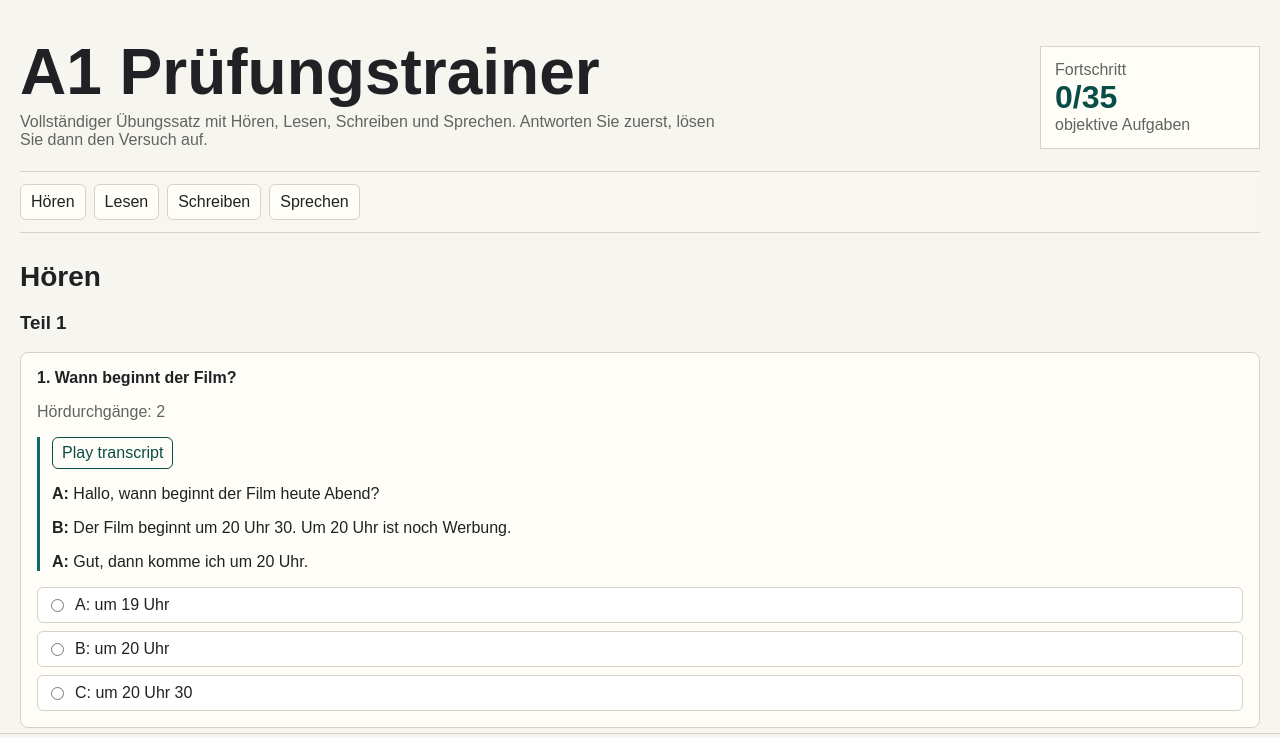
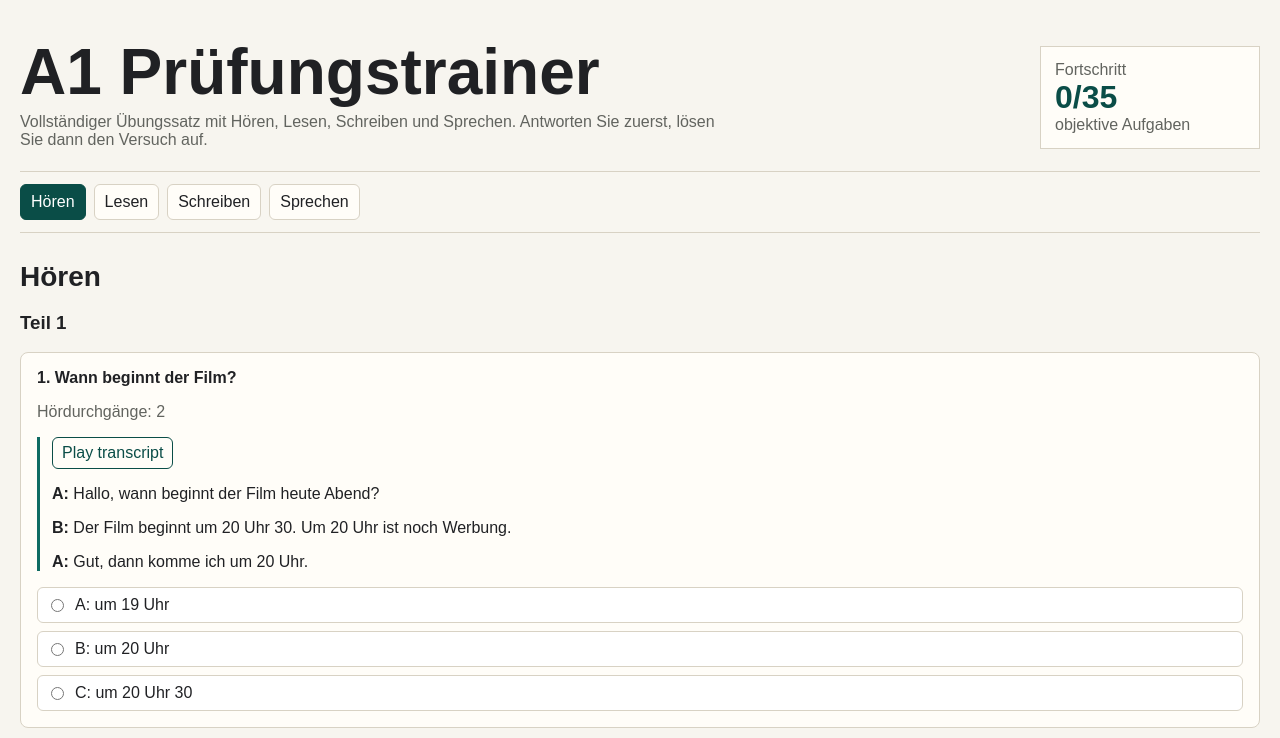
Before and after one commit to Ar000sh/a1pruefung, a Next.js app: page / in a window 1280 px wide. Shown: the top 738 px of the page. Built offline with nearby package versions, Linux system fonts and the light colour scheme.

Commit message:
feat: show exam sections one at a time

```diff
--- a/app/globals.css
+++ b/app/globals.css
@@ -46,7 +46,8 @@ textarea {
 .score-panel { border: 1px solid var(--line); background: var(--card); padding: 14px; min-width: 220px; }
 .score-value { display: block; font-size: 2rem; font-weight: 700; color: var(--accent-strong); }
 .section-nav { position: sticky; top: 0; z-index: 10; display: flex; gap: 8px; flex-wrap: wrap; padding: 12px 0; background: color-mix(in srgb, var(--paper) 92%, white); border-bottom: 1px solid var(--line); }
-.section-nav a { color: var(--ink); text-decoration: none; border: 1px solid var(--line); background: var(--card); padding: 8px 10px; border-radius: 6px; }
+.section-nav button { color: var(--ink); border: 1px solid var(--line); background: var(--card); padding: 8px 10px; border-radius: 6px; cursor: pointer; }
+.section-nav button.active { color: #fff; border-color: var(--accent-strong); background: var(--accent-strong); }
 .exam-section { padding: 28px 0; border-bottom: 1px solid var(--line); }
 .section-heading { margin: 0 0 16px; font-size: 1.75rem; }
 .question-card { background: var(--card); border: 1px solid var(--line); border-radius: 8px; padding: 16px; margin: 12px 0; }
@@ -71,7 +72,7 @@ textarea {
 .primary-button { padding: 11px 16px; color: #fff; background: var(--accent-strong); }
 .secondary-button { padding: 11px 16px; color: var(--accent-strong); background: var(--card); }
 .small-button:disabled, .primary-button:disabled, .secondary-button:disabled, input:disabled, textarea:disabled { cursor: not-allowed; opacity: 0.68; }
-.small-button:focus-visible, .primary-button:focus-visible, .secondary-button:focus-visible, input:focus-visible, textarea:focus-visible, a:focus-visible { outline: 3px solid color-mix(in srgb, var(--accent) 45%, white); outline-offset: 2px; }
+.small-button:focus-visible, .primary-button:focus-visible, .secondary-button:focus-visible, .section-nav button:focus-visible, input:focus-visible, textarea:focus-visible, a:focus-visible { outline: 3px solid color-mix(in srgb, var(--accent) 45%, white); outline-offset: 2px; }
 .action-bar { position: fixed; left: 0; right: 0; bottom: 0; z-index: 20; background: rgba(247, 245, 239, 0.96); border-top: 1px solid var(--line); }
 .action-bar-inner { width: min(1240px, calc(100% - 28px)); margin: 0 auto; padding: 12px 0; display: flex; gap: 10px; justify-content: flex-end; flex-wrap: wrap; }
 @media (max-width: 760px) {
--- a/components/exam/ExamApp.tsx
+++ b/components/exam/ExamApp.tsx
@@ -2,8 +2,9 @@
 
 import type { JSX } from "react";
 import { useMemo, useState } from "react";
+import { examPages, isAttemptComplete } from "../../lib/exam-flow";
 import { gradeExam, objectiveKey, type GradeResult } from "../../lib/grading";
-import type { AttemptAnswers, DialogLine, Exam, HoerItem, LesenTeil3Item, Optionen } from "../../lib/types";
+import type { AttemptAnswers, DialogLine, Exam, ExamSectionId, HoerItem, LesenTeil3Item, Optionen } from "../../lib/types";
 import { TranscriptPlayer } from "./TranscriptPlayer";
 
 const emptyAnswers: AttemptAnswers = {
@@ -21,10 +22,12 @@ export function ExamApp({ exam }: { exam: Exam }) {
   const [answers, setAnswers] = useState<AttemptAnswers>(emptyAnswers);
   const [resolved, setResolved] = useState(false);
   const [showAnswers, setShowAnswers] = useState(false);
+  const [activeSection, setActiveSection] = useState<ExamSectionId>("hoeren");
 
   const grade = useMemo(() => (resolved ? gradeExam(exam, answers) : null), [exam, answers, resolved]);
   const answeredCount = Object.values(answers.objective).filter(Boolean).length;
   const totalObjective = grade?.objectiveTotal ?? 35;
+  const attemptComplete = isAttemptComplete(exam, answers);
 
   function setObjective(key: string, value: string) {
     setAnswers((current) => ({ ...current, objective: { ...current.objective, [key]: value } }));
@@ -60,13 +63,19 @@ export function ExamApp({ exam }: { exam: Exam }) {
       </header>
 
       <nav className="section-nav" aria-label="Prüfungsteile">
-        <a href="#hoeren">Hören</a>
-        <a href="#lesen">Lesen</a>
-        <a href="#schreiben">Schreiben</a>
-        <a href="#sprechen">Sprechen</a>
+        {examPages.map((page) => (
+          <button
+            type="button"
+            className={activeSection === page.id ? "active" : ""}
+            key={page.id}
+            onClick={() => setActiveSection(page.id)}
+          >
+            {page.label}
+          </button>
+        ))}
       </nav>
 
-      <section id="hoeren" className="exam-section">
+      {activeSection === "hoeren" ? <section id="hoeren" className="exam-section">
         <h2 className="section-heading">Hören</h2>
         <h3>Teil 1</h3>
         {exam.hoeren.teil1.items.map((item) => (
@@ -104,9 +113,9 @@ export function ExamApp({ exam }: { exam: Exam }) {
             showAnswers={showAnswers}
           />
         ))}
-      </section>
+      </section> : null}
 
-      <section id="lesen" className="exam-section">
+      {activeSection === "lesen" ? <section id="lesen" className="exam-section">
         <h2 className="section-heading">Lesen</h2>
         <h3>Teil 1</h3>
         {exam.lesen.teil1.texte.map((text) => (
@@ -172,9 +181,9 @@ export function ExamApp({ exam }: { exam: Exam }) {
             showAnswers={showAnswers}
           />
         ))}
-      </section>
+      </section> : null}
 
-      <section id="schreiben" className="exam-section">
+      {activeSection === "schreiben" ? <section id="schreiben" className="exam-section">
         <h2 className="section-heading">Schreiben</h2>
         <h3>Teil 1</h3>
         <article className="question-card">
@@ -212,9 +221,9 @@ export function ExamApp({ exam }: { exam: Exam }) {
           />
           {showAnswers ? <p className="answer-hint">Musterlösung: {exam.schreiben.teil2.musterloesung}</p> : null}
         </article>
-      </section>
+      </section> : null}
 
-      <section id="sprechen" className="exam-section">
+      {activeSection === "sprechen" ? <section id="sprechen" className="exam-section">
         <h2 className="section-heading">Sprechen</h2>
         <article className="question-card">
           <h3>Teil 1</h3>
@@ -267,9 +276,9 @@ export function ExamApp({ exam }: { exam: Exam }) {
             placeholder="Notizen zur eigenen Antwort"
           />
         </article>
-      </section>
+      </section> : null}
 
-      {grade ? (
+      {activeSection === "sprechen" && grade ? (
         <section className="exam-section" aria-live="polite">
           <h2 className="section-heading">Zusammenfassung</h2>
           <p>
@@ -280,7 +289,7 @@ export function ExamApp({ exam }: { exam: Exam }) {
         </section>
       ) : null}
 
-      <div className="action-bar">
+      {activeSection === "sprechen" && attemptComplete ? <div className="action-bar">
         <div className="action-bar-inner">
           <button type="button" className="primary-button" onClick={resolve} disabled={resolved}>
             Resolve
@@ -297,7 +306,7 @@ export function ExamApp({ exam }: { exam: Exam }) {
             Redo exam
           </button>
         </div>
-      </div>
+      </div> : null}
     </main>
   );
 }
--- /dev/null
+++ b/lib/exam-flow.ts
@@ -0,0 +1,34 @@
+import { objectiveKey } from "./grading.ts";
+import type { AttemptAnswers, Exam, ExamSectionId } from "./types.ts";
+
+export interface ExamPage {
+  id: ExamSectionId;
+  label: string;
+}
+
+export const examPages: ExamPage[] = [
+  { id: "hoeren", label: "Hören" },
+  { id: "lesen", label: "Lesen" },
+  { id: "schreiben", label: "Schreiben" },
+  { id: "sprechen", label: "Sprechen" },
+];
+
+export function requiredObjectiveKeys(exam: Exam): string[] {
+  return [
+    ...exam.hoeren.teil1.items.map((item) => objectiveKey("hoeren", "teil1", item.nr)),
+    ...exam.hoeren.teil2.items.map((item) => objectiveKey("hoeren", "teil2", item.nr)),
+    ...exam.hoeren.teil3.items.map((item) => objectiveKey("hoeren", "teil3", item.nr)),
+    ...exam.lesen.teil1.texte.flatMap((text) =>
+      text.aussagen.map((aussage) => objectiveKey("lesen", "teil1", aussage.nr)),
+    ),
+    ...exam.lesen.teil2.items.map((item) => objectiveKey("lesen", "teil2", item.nr)),
+    ...exam.lesen.teil3.items.map((item) => objectiveKey("lesen", "teil3", item.nr)),
+    ...exam.schreiben.teil1.formularfelder.map((_, index) => objectiveKey("schreiben", "teil1", index)),
+  ];
+}
+
+export function isAttemptComplete(exam: Exam, answers: AttemptAnswers): boolean {
+  const hasObjectiveAnswers = requiredObjectiveKeys(exam).every((key) => Boolean(answers.objective[key]?.trim()));
+  const hasWriting = Boolean(answers.schreibenTeil2.trim());
+  return hasObjectiveAnswers && hasWriting && answers.sprechenPracticed;
+}
```
Also changed, not shown: 1 other file (tests, documents, lock files or other folders).
